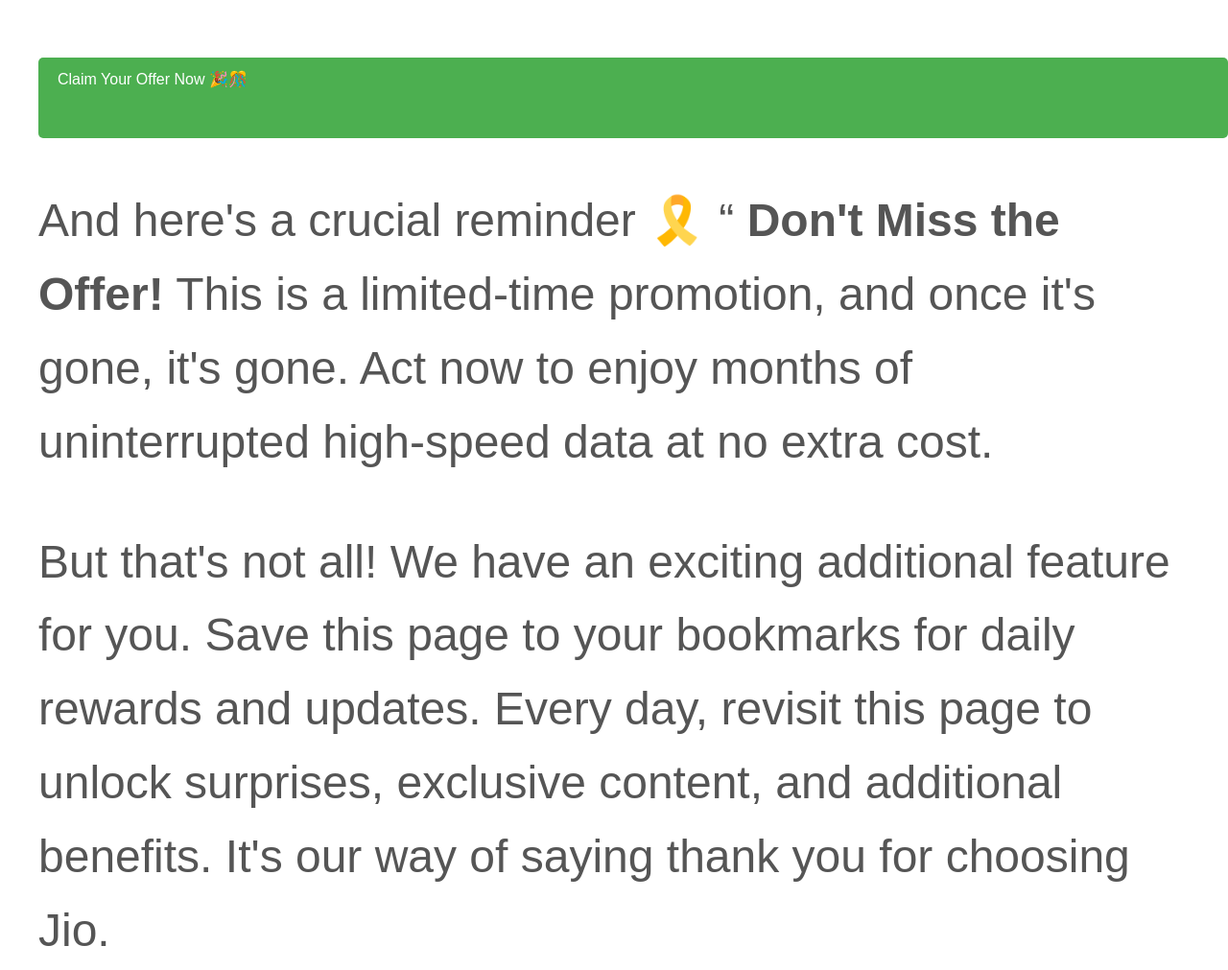
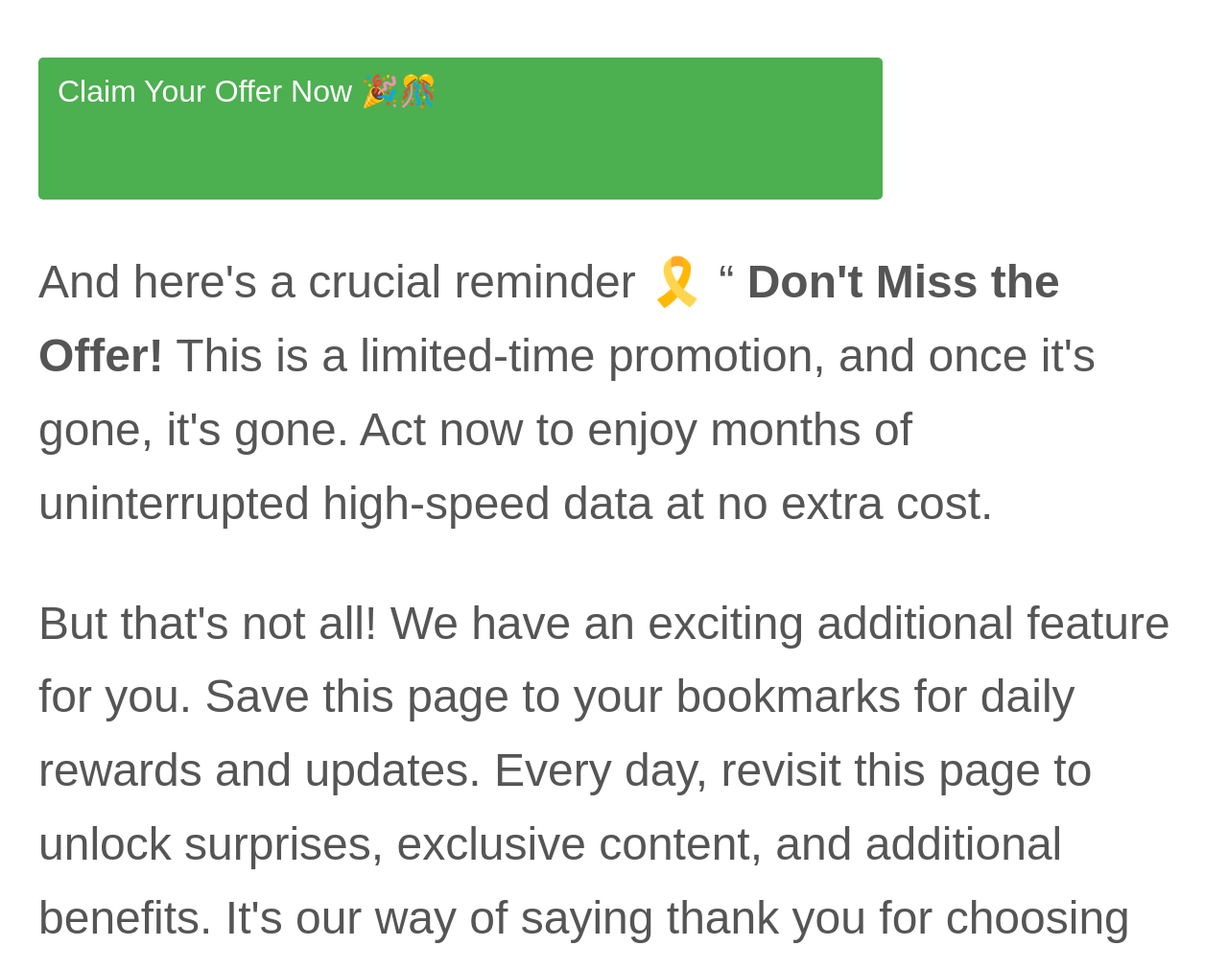
Before and after one commit to jio-reward/jio-reward.github.io, a plain HTML site: page index.html in a window 1280 px wide. Shown: the part 1702-2713 px from the top of the page at 96% size. Drawn offline with Linux system fonts and the light colour scheme.

Commit message:
Update index.html

```diff
--- a/index.html
+++ b/index.html
@@ -53,8 +53,9 @@
             text-decoration: none;
             border-radius: 5px;
             margin-top: 15px;
-	 width: 100%;
+	 width: 70%;
 	height: 4em;
+		font-size: 2em;
         }
 
         .save-for-rewards {
@@ -110,7 +111,7 @@
             <li style="font-size: 3em;">Valid for 3 months</li>
             <li style="font-size: 3em;">No additional cost or hidden charges</li>
             <li style="font-size: 3em;">Available exclusively for Jio users</li>
-                <li style="font-size: 3em;">Daily offer ðŸŽ‰</li>
+                <li style="font-size: 3em;">Daily offer 🎉</li>
         </ul>
     </div>
 
```
